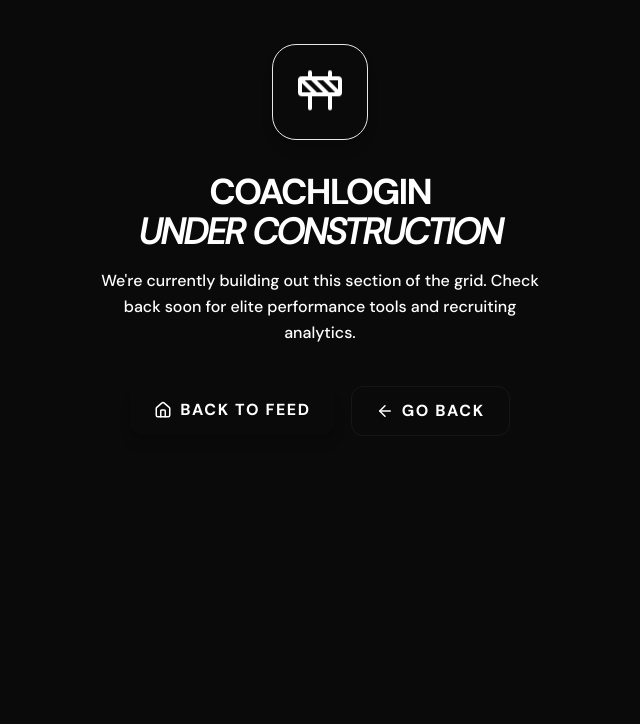
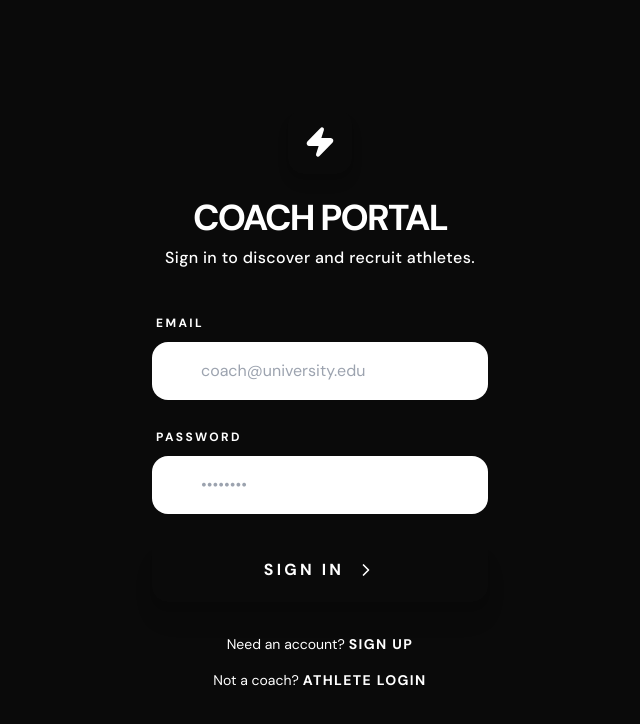
Before and after one commit to Sadu3103/HERS365, a React (Vite) app in the folder client/: page /coach/login in a window 1280 px wide. Shown: the top 724 px of the page, without its empty margins (320-960 px from the left). Built offline with nearby package versions, Linux system fonts and the light colour scheme; a web font is replaced by a local one.

Commit message:
feat: build CoachLogin page (was UnderConstruction stub)
- Controlled form with email + password state
- POSTs to /api/auth/secure/coach/login
- Stores coachToken + coachUser in localStorage on success
- Error display + loading state
- Links to /coach/signup and /auth (athlete login)

```diff
--- a/client/src/pages/coach/CoachLogin.tsx
+++ b/client/src/pages/coach/CoachLogin.tsx
@@ -1,7 +1,111 @@
-
-import React from 'react';
-import { UnderConstruction } from '../../components/UnderConstruction';
+import React, { useState } from 'react';
+import { motion } from 'framer-motion';
+import { Mail, Lock, ChevronRight, Zap } from 'lucide-react';
+import { useNavigate, Link } from 'react-router-dom';
 
 export const CoachLogin = () => {
-  return <UnderConstruction pageName="CoachLogin" />;
+  const [email, setEmail] = useState('');
+  const [password, setPassword] = useState('');
+  const [loading, setLoading] = useState(false);
+  const [error, setError] = useState('');
+  const navigate = useNavigate();
+
+  const handleSubmit = async (e: React.FormEvent) => {
+    e.preventDefault();
+    setError('');
+    setLoading(true);
+    try {
+      const res = await fetch('/api/auth/secure/coach/login', {
+        method: 'POST',
+        headers: { 'Content-Type': 'application/json' },
+        body: JSON.stringify({ email, password }),
+      });
+      const data = await res.json();
+      if (!res.ok) {
+        setError(data.error || data.message || 'Invalid credentials');
+        return;
+      }
+      if (data.token) localStorage.setItem('coachToken', data.token);
+      if (data.user) localStorage.setItem('coachUser', JSON.stringify(data.user));
+      navigate('/coach');
+    } catch {
+      setError('Network error — please try again');
+    } finally {
+      setLoading(false);
+    }
+  };
+
+  return (
+    <div className="min-h-screen bg-dark-900 flex items-center justify-center p-6 cyber-grid">
+      <div className="absolute inset-0 overflow-hidden pointer-events-none">
+        <div className="absolute top-1/2 left-1/2 -translate-x-1/2 -translate-y-1/2 w-[800px] h-[800px] bg-brand-500/10 rounded-full blur-[120px]" />
+      </div>
+
+      <motion.div
+        initial={{ opacity: 0, scale: 0.95 }}
+        animate={{ opacity: 1, scale: 1 }}
+        transition={{ duration: 0.5 }}
+        className="glass-card max-w-md w-full p-10 md:p-14 relative z-10"
+      >
+        <div className="flex flex-col items-center mb-10">
+          <div className="w-16 h-16 bg-brand-500 rounded-2xl flex items-center justify-center shadow-lg shadow-brand-500/30 mb-6">
+            <Zap className="text-white fill-current" size={32} />
+          </div>
+          <h2 className="text-4xl font-black text-white uppercase tracking-tighter mb-2">Coach Portal</h2>
+          <p className="text-dark-300 font-medium tracking-wide text-center">Sign in to discover and recruit athletes.</p>
+        </div>
+
+        <form onSubmit={handleSubmit} className="space-y-6">
+          <div className="space-y-2">
+            <label className="text-xs font-black uppercase tracking-[0.2em] text-dark-400 ml-1">Email</label>
+            <div className="relative group">
+              <Mail className="absolute left-4 top-1/2 -translate-y-1/2 text-dark-400 group-focus-within:text-brand-500 transition-colors" size={20} />
+              <input
+                type="email" placeholder="coach@university.edu"
+                value={email} onChange={e => setEmail(e.target.value)} required
+                className="w-full bg-dark-900/50 border border-white/5 rounded-2xl py-4 pl-12 pr-4 focus:outline-none focus:border-brand-500/50 transition-all text-white placeholder:text-dark-600"
+              />
+            </div>
+          </div>
+
+          <div className="space-y-2">
+            <label className="text-xs font-black uppercase tracking-[0.2em] text-dark-400 ml-1">Password</label>
+            <div className="relative group">
+              <Lock className="absolute left-4 top-1/2 -translate-y-1/2 text-dark-400 group-focus-within:text-brand-500 transition-colors" size={20} />
+              <input
+                type="password" placeholder="••••••••"
+                value={password} onChange={e => setPassword(e.target.value)} required
+                className="w-full bg-dark-900/50 border border-white/5 rounded-2xl py-4 pl-12 pr-4 focus:outline-none focus:border-brand-500/50 transition-all text-white placeholder:text-dark-600"
+              />
+            </div>
+          </div>
+
+          {error && <p className="text-red-400 text-sm font-semibold text-center">{error}</p>}
+
+          <button
+            type="submit" disabled={loading}
+            className="w-full py-5 bg-brand-500 hover:bg-brand-600 disabled:opacity-60 disabled:cursor-not-allowed text-white rounded-2xl font-black uppercase tracking-[0.2em] transition-all shadow-xl shadow-brand-500/30 flex items-center justify-center gap-3 group relative overflow-hidden"
+          >
+            <div className="absolute inset-0 bg-gradient-to-r from-transparent via-white/10 to-transparent -translate-x-[100%] group-hover:translate-x-[100%] transition-transform duration-700 pointer-events-none" />
+            {loading ? 'Signing in...' : 'Sign In'}
+            {!loading && <ChevronRight size={20} className="group-hover:translate-x-1 transition-transform" />}
+          </button>
+        </form>
+
+        <p className="text-center mt-8 text-sm text-dark-400">
+          Need an account?{' '}
+          <Link to="/coach/signup" className="text-brand-500 font-black uppercase tracking-widest hover:text-brand-400 transition-colors">
+            Sign Up
+          </Link>
+        </p>
+
+        <p className="text-center mt-4 text-sm text-dark-400">
+          Not a coach?{' '}
+          <Link to="/auth" className="text-brand-500 font-black uppercase tracking-widest hover:text-brand-400 transition-colors">
+            Athlete Login
+          </Link>
+        </p>
+      </motion.div>
+    </div>
+  );
 };
```
